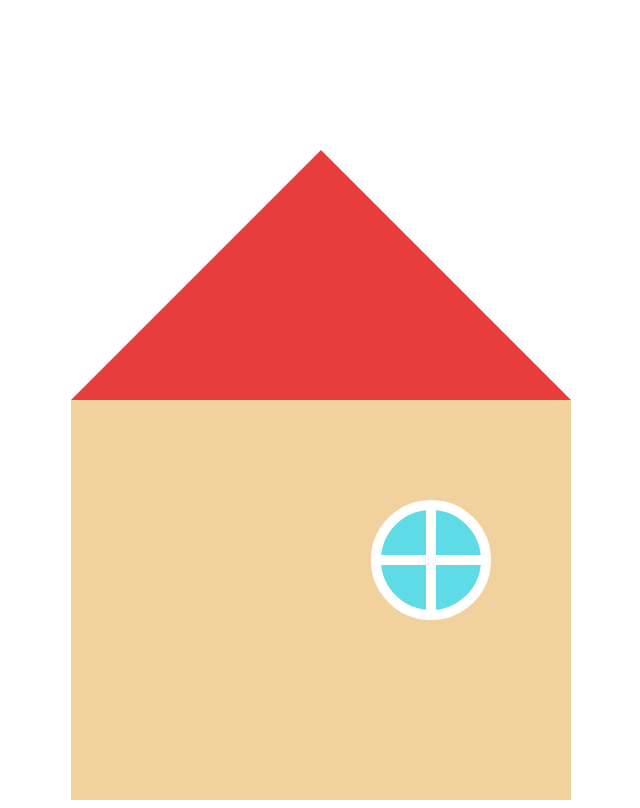
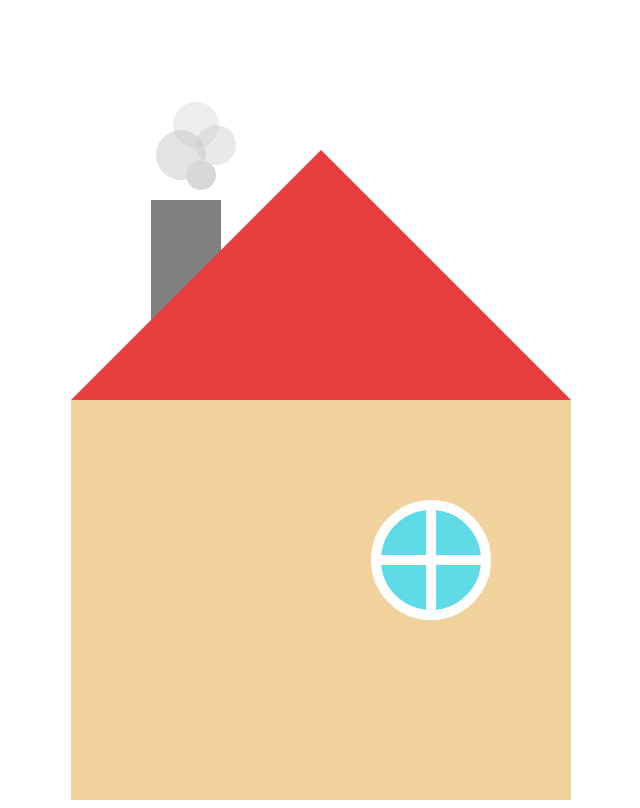
Before and after one commit to MrTvisti/esoft-tasks, a plain HTML site: page index.html in a window 1280 px wide. Shown: the whole page, without its empty margins (319-959 px from the left). Drawn offline with Linux system fonts and the light colour scheme.

Commit message:
Добавил дымоход с дымом

```diff
--- a/index.html
+++ b/index.html
@@ -10,6 +10,9 @@
     <div class="house">
         <div class="housebase">
             <div class="roof"></div>
+            <div class="chimney">
+                <div class="smoke"></div>
+            </div>
             <div class="window">
                 <div class="windowframe-1"></div>
                 <div class="windowframe-2"></div>
--- a/style.css
+++ b/style.css
@@ -1,15 +1,41 @@
 .house {
     display: block;
+    position: relative;
+    width: 500px;
+    margin: auto;
+}
+.smoke {
+    position: absolute;
+    width: 30px;
+    height: 30px;
+    background-color: rgba(200, 200, 200, 0.7);
+    border-radius: 50%;
+    top: -40px;
+    left: 35px;
+    box-shadow:
+    -20px -20px 0 10px rgba(200, 200, 200, 0.5),
+    15px -30px 0 5px rgba(200, 200, 200, 0.4),
+    -5px -50px 0 8px rgba(200, 200, 200, 0.3);
+}
+.chimney {
+    position: absolute;
+    width: 70px;
+    height: 200px;
+    background-color: grey;
+    left: 80px;
+    top: -200px;
+    z-index: 1;
 }
 .roof {
+    z-index: 2;
     position: absolute;
     border-left: 250px solid transparent;
     border-right: 250px solid transparent;
     border-bottom: 250px solid rgb(232, 61, 61);
     width: 0;
     height: 0;
-    margin: auto;
-    margin-top: -250px;
+    left: 0;
+    top: -250px;
 }
 .housebase {
     background-color: rgb(242, 210, 156);
@@ -25,8 +51,8 @@
     background-color: rgb(94, 219, 230);
     width: 100px;
     height: 100px;
-    margin-top: 100px;
-    margin-left: 300px;
+    top: 100px;
+    left: 300px;
 }
 .windowframe-1 {
     background-color: rgb(255, 255, 255);
```
